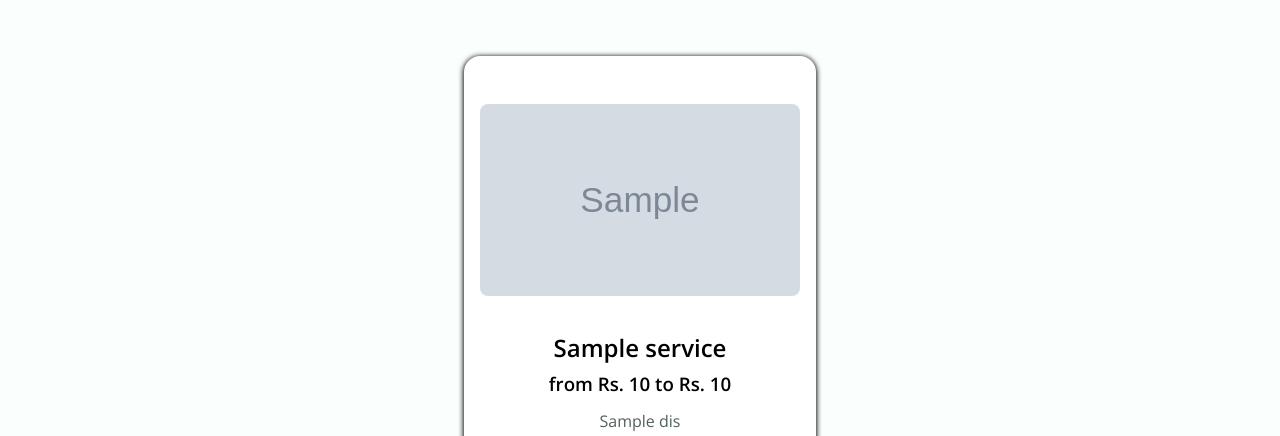
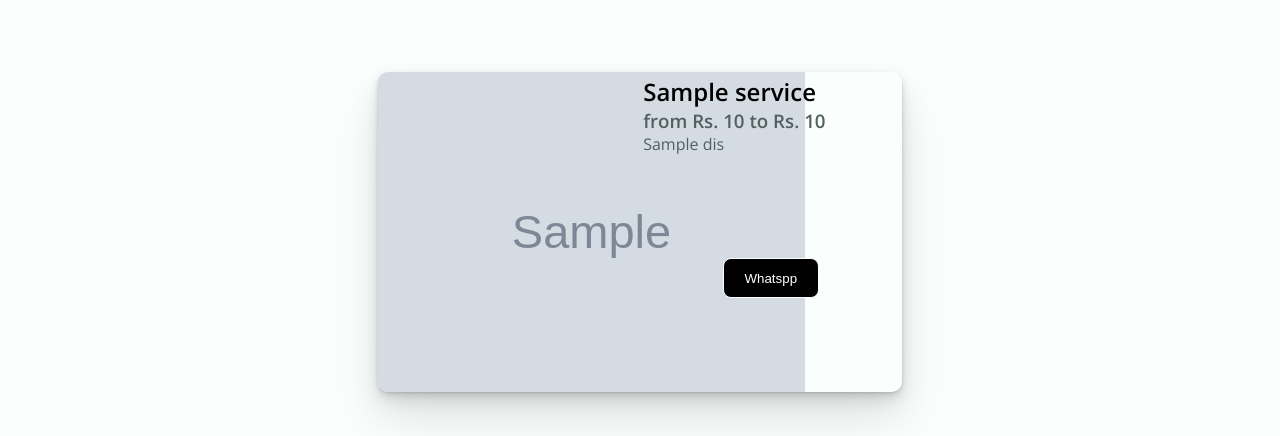
Before and after one commit to infinitus04/eMechanic, a Django app: template templates/indexService.html in a window 1280 px wide. Shown: the part 72-508 px from the top of the page. Run offline with Django 4.2, Linux system fonts and the light colour scheme; the template is opened without the code that fills it: most values are stand-ins (such as "Sample title", 1, 10 or a date in 2020); grey boxes marked "Sample" are stand-in pictures; grey boxes are pictures that could not be loaded.

Commit message:
service section updated

```diff
--- a/static/assets/css/styles.css
+++ b/static/assets/css/styles.css
@@ -742,9 +742,9 @@ background-color: 	#F0F0F0;
 .about-info span{
 
   font-size: larger;
-  margin: 0.6rem 0.5rem 0 0.5rem;
+  margin: 0.6rem 0.9rem 0 0.9rem;
   /* font-weight: lighter; */
-  font-style: italic;
+  /* font-style: italic; */
 
 
 
@@ -760,7 +760,7 @@ background-color: 	#F0F0F0;
 .how-serve-img img{
 
   height: 25rem;
-  width : 20rem;
+  width : 25rem;
   border-radius: 0.5rem;
   transition: transform .2s;
 }
@@ -1123,3 +1123,84 @@ h2{
 
 
 }
+
+
+/* home updates */
+
+@media screen and (min-width: 820px) {
+.shop__list{
+  display: flex;
+  flex-wrap: wrap;
+  /* justify-content: space-evenly; */
+
+}
+.shop__flex{
+  width: 40%;
+}
+.shop__flex__shop{
+  width: 40% !important;
+}
+
+
+}
+
+
+.about-info > span{
+
+  text-align: justify;
+  padding: 0.2rem;
+
+}
+
+
+.newServiceBlock{
+  box-shadow: 0 1px 2px rgba(0,0,0,0.07), 0 2px 4px rgba(0,0,0,0.07), 0 4px 8px rgba(0,0,0,0.07), 0 8px 16px rgba(0,0,0,0.07), 0 16px 32px rgba(0,0,0,0.07), 0 32px 64px rgba(0,0,0,0.07);
+  display: flex;
+  justify-content: space-between;
+  /* height: 25rem; */
+  height: 20rem;
+  width: 85%;
+  margin: 2rem auto;
+  /* border: 1px solid rgba(128, 128, 128, 0.603); */
+  border-radius: 10px;
+  overflow: hidden;
+
+}
+.serviceImgLeft{
+  width: 40%;
+  /* height: fit-content; */
+
+}
+.serviceDataRight{
+  display: flex;
+  flex-direction: column;
+  height: fit;
+  width: 50%;
+  padding: 0.2rem;
+}
+.serviceImgLeft > img{
+  height: 20rem;
+}
+
+.serviceDataRight > a {
+  margin: auto;
+}
+
+
+@media screen and (max-width: 820px) {
+
+  .newServiceBlock{
+    height: fit-content;
+    flex-direction: column;
+    width: 100%;
+    align-content: center;
+    margin: 3rem 0;
+
+  }
+  .serviceDataRight{
+    width: 100%;
+    text-align: center;
+    align-content: center;
+    padding: 0.5rem 0.3rem;
+  }
+}
--- a/templates/indexContact.html
+++ b/templates/indexContact.html
@@ -6,6 +6,7 @@
     <meta charset="UTF-8">
     <link rel="shortcut icon" type="x-icon" href={% static 'assets/img/logo.jpg' %}>
     <meta name="viewport" content="width=device-width, initial-scale=1.0">
+    <link href='https://fonts.googleapis.com/css?family=Montserrat' rel='stylesheet'>
 
 
 
--- a/templates/indexService.html
+++ b/templates/indexService.html
@@ -28,17 +28,60 @@
                 {% for data in allData %}
 
 
-                <div class="service__block">
+                <!-- <div class="service__block">
                     <img class="service__img" src="{{data.service.img}}" alt="">
                     <h2 class="font_black">{{data.service.name}}</h2>
                     <h3 class="font_black">from Rs. {{data.service.minPrice}} to Rs. {{data.service.maxPrice}}</h3>
                     <span class="service__span">{{data.service.dis | safe}}</span>
                     <a href="{{data.link}}" target="_blank"> <button type="button" class="button__buy">Whatspp</button></a>
+                </div> -->
+                <!-- end card -->
+
+                <div class="newServiceBlock">
+                    <div class="serviceImgLeft">
+                        <img src="{{data.service.img}}" alt="">
+                    </div>
+                    <div class="serviceDataRight">
+                        <h2>{{data.service.name}}</h2>
+                        <h3>from Rs. {{data.service.minPrice}} to Rs. {{data.service.maxPrice}}</h3>
+                        <span>{{data.service.dis | safe}}</span>
+                        <a href="{{data.link}}" target="_blank"> <button type="button" class="button__buy">Whatspp</button></a>
+                    </div>
+
                 </div>
+
                 {% endfor %}
             </div>
 
+            <div class="newServiceBlock">
+                <div class="serviceImgLeft">
+                    <img src="https://i.ibb.co/6J6SqFj/image.png" alt="">
+                </div>
+                <div class="serviceDataRight">
+                    <h2>Interior cleaning and vacuuming</h2>
+                    <h3>from 890 to 900</h3>
+                    <span>Lorem ipsum dolor, sit amet consectetur adipisicing elit. Corporis ea, nesciunt mollitia, unde eius eveniet eos culpa alias, sint ipsum inventore impedit ipsa voluptates ab quam. Delectus ut atque debitis!</span>
+                    <span>Lorem ipsum dolor, sit amet consectetur adipisicing elit. Corporis ea, nesciunt mollitia, unde eius eveniet eos culpa alias, sint ipsum inventore impedit ipsa voluptates ab quam. Delectus ut atque debitis!</span>
+                    <a href="{{data.link}}" target="_blank"> <button type="button" class="button__buy">Whatspp</button></a>
+                </div>
+
+            </div>
+
         </section>
+
+        <!-- <div class="newServiceBlock">
+            <div class="serviceImgLeft">
+                <img src="https://i.ibb.co/6J6SqFj/image.png" alt="">
+            </div>
+            <div class="serviceDataRight">
+                <h2>Interior cleaning and vacuuming</h2>
+                <h3>from 890 to 900</h3>
+                <span>Lorem ipsum dolor, sit amet consectetur adipisicing elit. Corporis ea, nesciunt mollitia, unde eius eveniet eos culpa alias, sint ipsum inventore impedit ipsa voluptates ab quam. Delectus ut atque debitis!</span>
+                <span>Lorem ipsum dolor, sit amet consectetur adipisicing elit. Corporis ea, nesciunt mollitia, unde eius eveniet eos culpa alias, sint ipsum inventore impedit ipsa voluptates ab quam. Delectus ut atque debitis!</span>
+                <a href="{{data.link}}" target="_blank"> <button type="button" class="button__buy">Whatspp</button></a>
+            </div>
+
+        </div> -->
 
 
 
```
Also changed, not shown: templates/indexAbout.html (+10 -8 lines), db.sqlite3.
